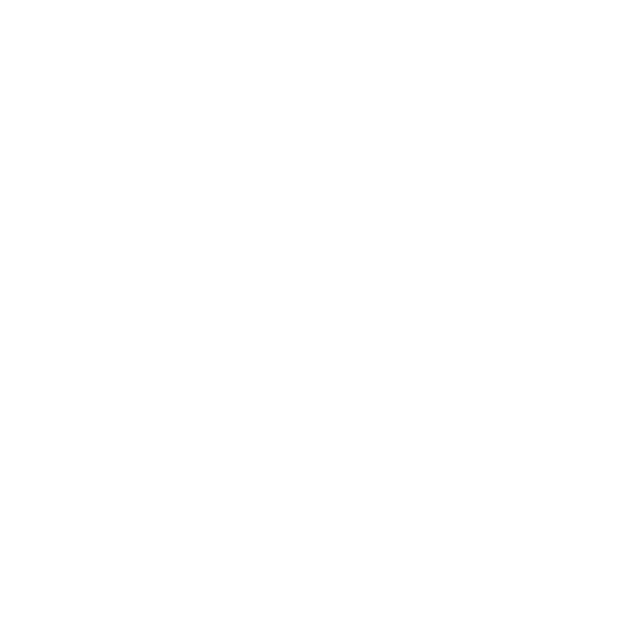
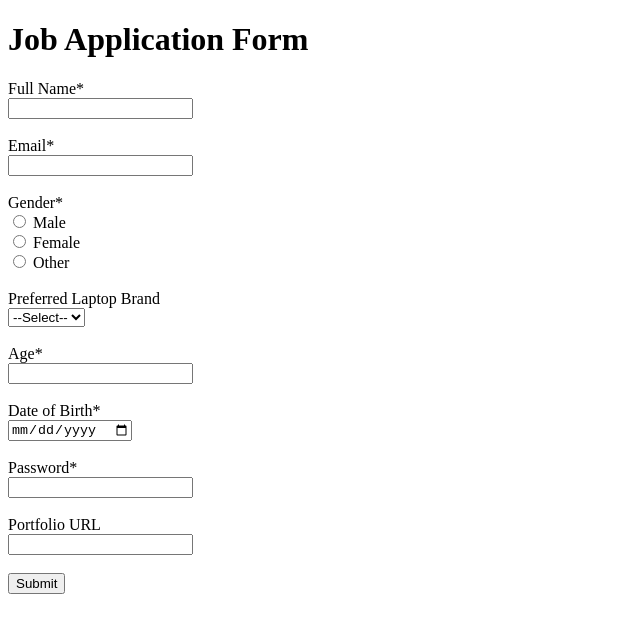
Before and after one commit to acciojob/job-app-form-Ishikaverma2317, a website: page main.html in a window 1280 px wide. Shown: the whole page, without its empty margins (0-640 px from the left). Drawn offline with Linux system fonts and the light colour scheme.

Commit message:
created a submission

```diff
--- a/main.html
+++ b/main.html
@@ -1,16 +1,63 @@
 <!DOCTYPE html>
+<html lang="en">
+<head>
+  <meta charset="UTF-8">
+  <title>Job Application Form</title>
+</head>
+<body>
 
-<html>
+  <h1>Job Application Form</h1>
 
-<head>
-	<link rel="stylesheet" href="styles.css">
-</head>
+  <form method="post">
 
-<body>
-	<!-- the entire body must be written by student -->
-    <script type="text/javascript" src="./script.js">
-</script>
+    <!-- Name -->
+    <label for="name">Full Name*</label><br>
+    <input type="text" id="name" name="name" required><br><br>
+
+    <!-- Email -->
+    <label for="email">Email*</label><br>
+    <input type="email" id="email" name="email" required><br><br>
+
+    <!-- Gender -->
+    <label>Gender*</label><br>
+    <input type="radio" id="male" name="gender" value="male" required>
+    <label for="male">Male</label><br>
+
+    <input type="radio" id="female" name="gender" value="female" required>
+    <label for="female">Female</label><br>
+
+    <input type="radio" id="other" name="gender" value="other" required>
+    <label for="other">Other</label><br><br>
+
+    <!-- Laptop Brands -->
+    <label for="laptop">Preferred Laptop Brand</label><br>
+    <select id="laptop" name="laptop">
+      <option value="">--Select--</option>
+      <option value="apple">Apple</option>
+      <option value="asus">Asus</option>
+      <option value="hp">HP</option>
+    </select><br><br>
+
+    <!-- Age -->
+    <label for="age">Age*</label><br>
+    <input type="number" id="age" name="age" required><br><br>
+
+    <!-- Date of Birth -->
+    <label for="dob">Date of Birth*</label><br>
+    <input type="date" id="dob" name="dob" required><br><br>
+
+    <!-- Password -->
+    <label for="password">Password*</label><br>
+    <input type="password" id="password" name="password" required><br><br>
+
+    <!-- Portfolio URL -->
+    <label for="portfolio">Portfolio URL</label><br>
+    <input type="url" id="portfolio" name="portfolio"><br><br>
+
+    <!-- Submit Button -->
+    <button type="submit">Submit</button>
+
+  </form>
 
 </body>
-
 </html>
```
